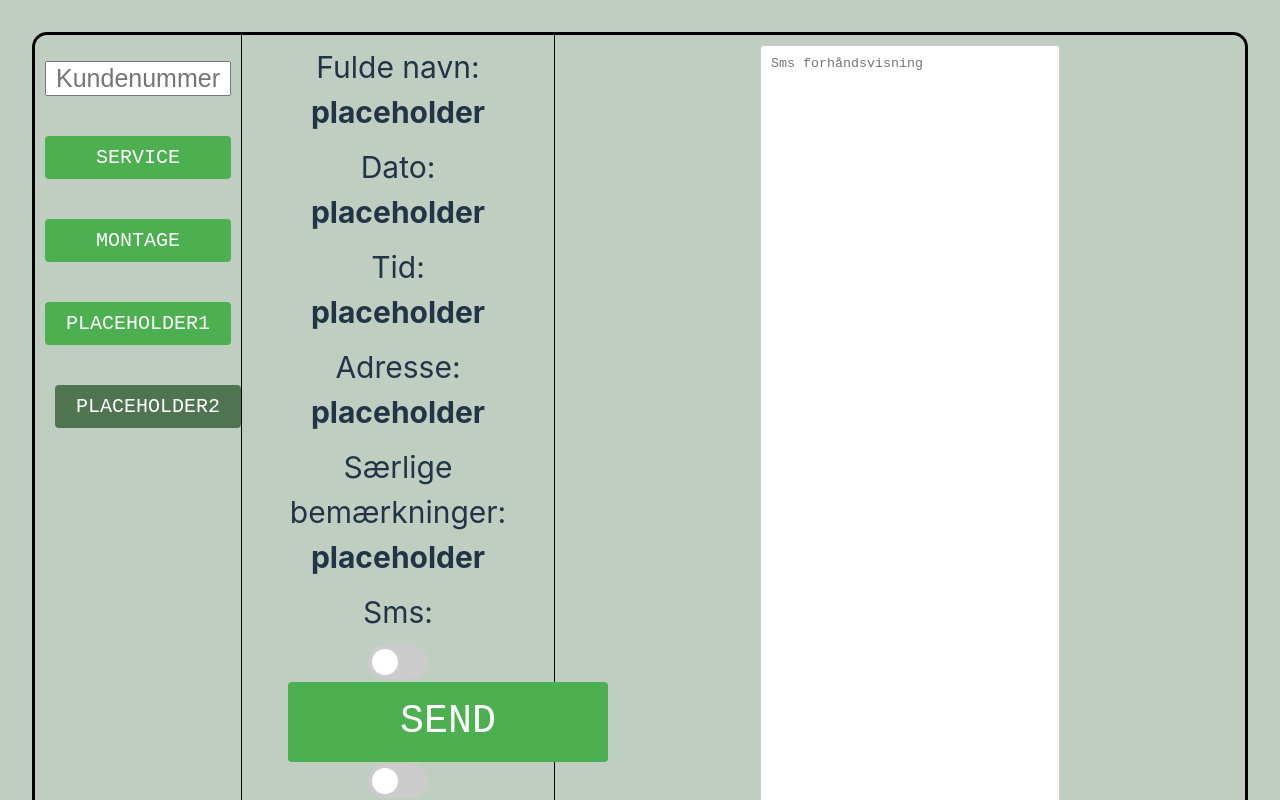
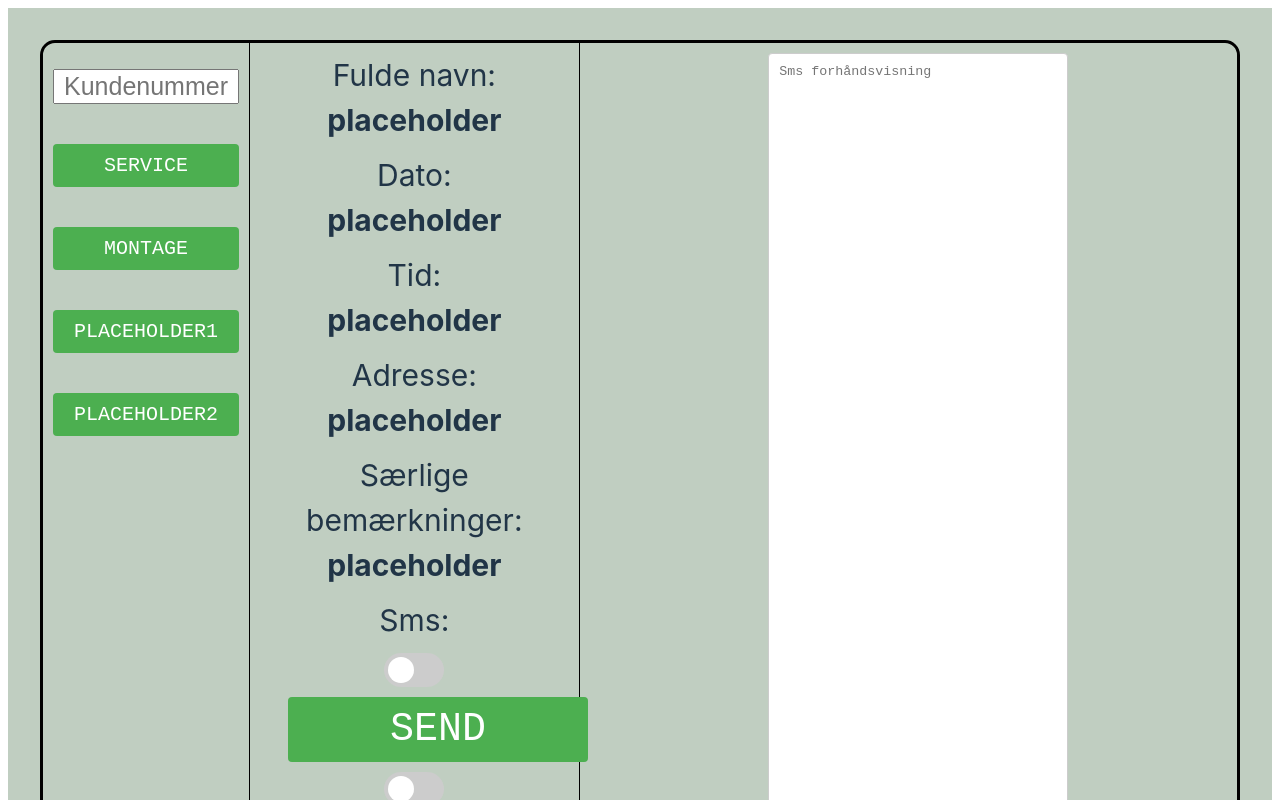
Before and after one commit to soerennova/sorenExsys, a Svelte app: page / in a window 1280 px wide. Shown: the top 800 px of the page. Built offline with nearby package versions, Linux system fonts and the light colour scheme.

Commit message:
Fix mode buttons

```diff
--- a/src/App.svelte
+++ b/src/App.svelte
@@ -1,7 +1,6 @@
 
 <script lang>
-  let currentMode = "Vælg en mode";
-
+  import ModeSelection from "./ModeSelection.svelte";
   /*
   let currentKundeNummer;
 
@@ -23,21 +22,6 @@
   }
   */
 
-  function setMode(mode) {
-    currentMode = mode;
-    resetMode();
-    document.getElementById(mode).classList.add("button-active");
-  }
-
-  function resetMode(){
-    document.getElementById("ServiceMode").className = "button";
-    document.getElementById("MontageMode").className = "button";
-    document.getElementById("Placeholder1Mode").className = "button";
-    document.getElementById("Placeholder2Mode").className = "button";
-    untoggle();
-    clearTextArea();
-  }
-
   function untoggle(){
     document.getElementById("smsSwitch").checked = false;
     document.getElementById("mailSwitch").checked = false;
@@ -56,29 +40,28 @@
   function toggleTextAreaMail() {
     var textArea = document.getElementById("textAreaMail");
     var toggle = document.getElementById("mailSwitch");
-    console.log(getMode());
     if (toggle.checked) {
-      document.getElementById("textAreaMail").innerHTML = getMode();
+      textArea.innerHTML = getMode();
     } else {
-      document.getElementById("textAreaMail").innerHTML = "";
+      textArea.innerHTML = "";
     }
   }
 
   function toggleTextAreaSms() {
-    console.log("hej");
     var textArea = document.getElementById("textAreaSms");
     var toggle = document.getElementById("smsSwitch");
     if (toggle.checked) {
-      document.getElementById("textAreaSms").innerHTML = getMode();
+      textArea.innerHTML = getMode();
     } else {
-      document.getElementById("textAreaSms").innerHTML ="";
+      textArea.innerHTML ="";
     }
   }
 
-  function send(){
+  function send(){/*
     alert("Sendt!");
     resetMode();
     currentMode = "Vælg en mode";
+  */
   }
 
   /* TODO!:
@@ -93,11 +76,43 @@
     let name;
 
   </script>
+
+</head>
+	<div class="container">
+		<div class="col-1">
+            <p></p>
+			<input type="text" id="kundeNummer" placeholder="Kundenummer" value="" onchange=" /*loadCustomer()*/">
+            <p></p>
+            <ModeSelection></ModeSelection>
+		</div>
+		<div class="col-2">
+			<ul class="list">
+				<li class="kundeInfo" id="name">Fulde navn: <br><strong>placeholder</strong></li>
+				<li class="kundeInfo" id="date">Dato: <br><strong>placeholder</strong></li>
+				<li class="kundeInfo" id="time">Tid: <br><strong>placeholder</strong></li>
+				<li class="kundeInfo" id="adress">Adresse: <br><strong>placeholder</strong></li>
+				<li class="kundeInfo" id="last">Særlige bemærkninger: <br><strong>placeholder</strong></li>
+        <li> Sms: </li>
+          <label class="switch">
+            <input type="checkbox" id="smsSwitch" on:change={toggleTextAreaSms()}>
+            <span class="slider round"></span>
+          </label>
+        <li> Mail:</li>
+          <label class="switch">
+          <input type="checkbox" id="mailSwitch" on:change={toggleTextAreaMail()}>
+          <span class="slider round"></span>
+          </label>
+        <br>
+          <button class="buttonsend" onclick = "send()">SEND</button>
+			</ul>
+		</div>
+		<div class="col-3">
+			<textarea id="textAreaSms" placeholder="Sms forhåndsvisning"></textarea>
+			<textarea id="textAreaMail" placeholder="Mail forhåndsvisning"></textarea>
+		</div>
+	</div>
+
 <style>
-
-body {
-    background-color: rgb(192, 206, 193) !important;
-}
 
   .container {
     display: flex;
@@ -125,7 +140,7 @@ input {
       margin-right: auto;
   }
 
-.button {
+  button {
     display: block;
     width: 100%;
     padding: 10px;
@@ -142,26 +157,17 @@ input {
     font-size: 20px;
   }
 
-.button:hover {
+  button:hover {
     background-color: #3e8e41;
     text-decoration: none;
   }
 
-.button:focus {
+  button:focus {
     background-color: #4e7550;
     text-decoration: none;
   }
 
-.button-active {
-  background-color: #4e7550;
-  text-decoration: none;
-  margin-left: 10px;
-}
 
-.button-active:hover {
-  background-color: #365338;
-  text-decoration: none;
-}
 
   .buttonsend {
     display: block;
@@ -226,7 +232,7 @@ input {
   }
 
   #textAreaMail {
-  width: 650px;
+    width: 600px;
     height: 900px;
     padding: 10px;
     border: 1px solid #ccc;
@@ -306,43 +312,3 @@ input:checked + .slider:before {
     border-radius: 50%;
   }
     </style>
-</head>
-<body>
-	<div class="container">
-		<div class="col-1">
-            <p></p>
-			<input type="text" id="kundeNummer" placeholder="Kundenummer" value="" onchange=" /*loadCustomer()*/">
-            <p></p>
-			<button href="#" class="button" id="ServiceMode" on:click={setMode('ServiceMode')}>SERVICE</button>
-			<button href="#" class="button" id="MontageMode" on:click={setMode('MontageMode')}>MONTAGE</button>
-			<button href="#" class="button" id="Placeholder1Mode" on:click={setMode('Placeholder1Mode')}>PLACEHOLDER1</button>
-			<button href="#" class="button" id="Placeholder2Mode" on:click={setMode('Placeholder2Mode')}>PLACEHOLDER2</button>
-		</div>
-		<div class="col-2">
-			<ul class="list">
-				<li class="kundeInfo" id="name">Fulde navn: <br><strong>placeholder</strong></li>
-				<li class="kundeInfo" id="date">Dato: <br><strong>placeholder</strong></li>
-				<li class="kundeInfo" id="time">Tid: <br><strong>placeholder</strong></li>
-				<li class="kundeInfo" id="adress">Adresse: <br><strong>placeholder</strong></li>
-				<li class="kundeInfo" id="last">Særlige bemærkninger: <br><strong>placeholder</strong></li>
-        <li> Sms: </li>
-          <label class="switch">
-            <input type="checkbox" id="smsSwitch" on:change={toggleTextAreaSms()}>
-            <span class="slider round"></span>
-          </label>
-        <li> Mail:</li>
-          <label class="switch">
-          <input type="checkbox" id="mailSwitch" on:change={toggleTextAreaMail()}>
-          <span class="slider round"></span>
-          </label>
-        <br>
-          <a href="#" class="buttonsend" onclick = "send()">SEND</a>
-			</ul>
-		</div>
-		<div class="col-3">
-			<textarea id="textAreaSms" placeholder="Sms forhåndsvisning"></textarea>
-			<textarea id="textAreaMail" placeholder="Mail forhåndsvisning"></textarea>
-		</div>
-	</div>
-
-</body>
--- /dev/null
+++ b/src/ModeSelection.svelte
@@ -0,0 +1,58 @@
+<script>
+  export let currentMode = "";
+
+  $:{console.log(currentMode)};
+  function setMode(mode) {
+    currentMode = mode;
+  }
+
+</script>
+
+<button
+  class:selected={currentMode === "ServiceMode"}
+  on:click={()=> setMode("ServiceMode")}>SERVICE</button
+>
+<button  class:selected={currentMode === "MontageMode"}
+on:click={()=>setMode("MontageMode")}
+  >MONTAGE</button
+>
+<button
+class:selected={currentMode === "Placeholder1Mode"}
+  on:click={()=>setMode("Placeholder1Mode")}>PLACEHOLDER1</button
+>
+<button
+class:selected={currentMode === "Placeholder2Mode"}
+  on:click={()=>setMode("Placeholder2Mode")}>PLACEHOLDER2</button
+>
+
+<style>
+  .selected {
+    background-color: #4e7550;
+    text-decoration: none;
+    margin-left: 10px;
+  }
+
+  .selected:hover {
+    background-color: #365338;
+    text-decoration: none;
+  }
+
+  button {
+    display: block;
+    width: 100%;
+    padding: 10px;
+    margin-top: 40px;
+    text-align: center;
+    background-color: #4CAF50;
+    color: white;
+    border: none;
+    border-radius: 4px;
+    cursor: pointer;
+    max-width: 200px;
+    text-decoration: none;
+    font-family: monospace;
+    font-size: 20px;
+  }
+
+
+</style>
--- a/src/app.css
+++ b/src/app.css
@@ -23,13 +23,11 @@ a:hover {
   color: #535bf2;
 }
 
+
 body {
-  margin: 0;
-  display: flex;
-  place-items: center;
-  min-width: 320px;
-  min-height: 100vh;
+  background-color: rgb(192, 206, 193);
 }
+
 
 h1 {
   font-size: 3.2em;
@@ -47,24 +45,6 @@ h1 {
   text-align: center;
 }
 
-button {
-  border-radius: 8px;
-  border: 1px solid transparent;
-  padding: 0.6em 1.2em;
-  font-size: 1em;
-  font-weight: 500;
-  font-family: inherit;
-  background-color: #1a1a1a;
-  cursor: pointer;
-  transition: border-color 0.25s;
-}
-button:hover {
-  border-color: #646cff;
-}
-button:focus,
-button:focus-visible {
-  outline: 4px auto -webkit-focus-ring-color;
-}
 
 @media (prefers-color-scheme: light) {
   :root {
```
Lines whose indentation alone changed are shown as unchanged.
